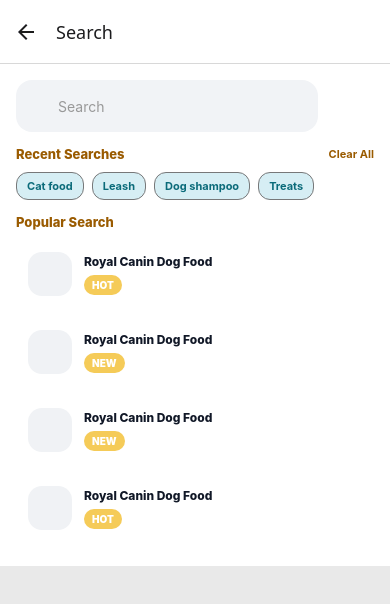
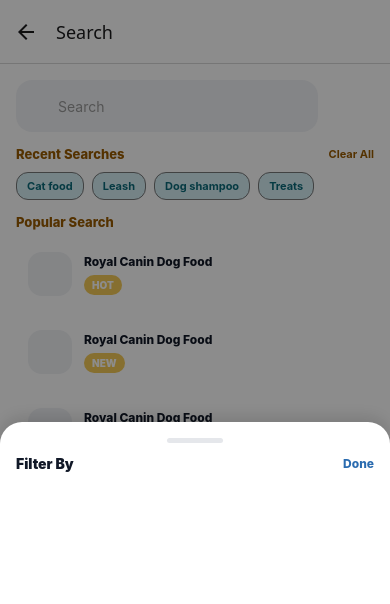
Before and after one commit to moark-peralta-study-repo/princess-lyka-app, a React Native app: screen /Search in a window 390 px wide. Both pictures are taken after a click on the element 352 px from the left and 106 px from the top of the page. Shown: the top 604 px of the page. Built offline with nearby package versions, Linux system fonts and the light colour scheme; some icons are missing; what react-native-worklets would draw is missing.

Commit message:
filter drawer show when filter btn clicked

```diff
--- /dev/null
+++ b/src/components/Maintabs/FilterDrawer/FilterDrawer.jsx
@@ -0,0 +1,80 @@
+import React, { useEffect, useRef } from "react";
+import {
+	View,
+	Text,
+	Modal,
+	Pressable,
+	Animated,
+	Dimensions,
+	StyleSheet,
+} from "react-native";
+import { styles } from "./styles";
+
+const { height: SCREEN_H } = Dimensions.get("window");
+
+export default function FilterDrawer({
+	visible,
+	onClose,
+	heightPct = 0.5,
+	title = "Filter By",
+	children,
+}) {
+	const SHEET_H = SCREEN_H * heightPct;
+
+	const translateY = useRef(new Animated.Value(SHEET_H)).current;
+
+	const backdropOpacity = translateY.interpolate({
+		inputRange: [0, SHEET_H],
+		outputRange: [0.45, 0],
+		extrapolate: "clamp",
+	});
+
+	useEffect(() => {
+		if (visible) {
+			translateY.setValue(SHEET_H);
+			Animated.timing(translateY, {
+				toValue: 0,
+				duration: 220,
+				useNativeDriver: true,
+			}).start();
+		}
+	}, [visible, SHEET_H, translateY]);
+
+	const close = () => {
+		Animated.timing(translateY, {
+			toValue: SHEET_H,
+			duration: 200,
+			useNativeDriver: true,
+		}).start(() => onClose?.());
+	};
+
+	if (!visible) return null;
+
+	return (
+		<Modal
+			visible={visible}
+			transparent
+			animationType="none"
+			onRequestClose={close}
+		>
+			<Pressable style={StyleSheet.absoluteFill} onPress={close}>
+				<Animated.View
+					style={[styles.backdrop, { opacity: backdropOpacity }]}
+				/>
+			</Pressable>
+
+			<Animated.View
+				style={[styles.sheet, { height: SHEET_H, transform: [{ translateY }] }]}
+			>
+				<View style={styles.handle} />
+
+				<View style={styles.header}>
+					<Text style={styles.title}>{title}</Text>
+					<Pressable onPress={close}>
+						<Text style={styles.done}>Done</Text>
+					</Pressable>
+				</View>
+			</Animated.View>
+		</Modal>
+	);
+}
--- /dev/null
+++ b/src/components/Maintabs/FilterDrawer/styles.jsx
@@ -0,0 +1,39 @@
+import { StyleSheet } from "react-native";
+
+export const styles = StyleSheet.create({
+	backdrop: { flex: 1, backgroundColor: "#000" },
+
+	sheet: {
+		position: "absolute",
+		left: 0,
+		right: 0,
+		bottom: 0,
+		backgroundColor: "#fff",
+		borderTopLeftRadius: 22,
+		borderTopRightRadius: 22,
+		padding: 16,
+
+		shadowOpacity: 0.12,
+		shadowRadius: 16,
+		shadowOffset: { width: 0, height: -6 },
+		elevation: 8,
+	},
+
+	handle: {
+		alignSelf: "center",
+		width: 56,
+		height: 5,
+		borderRadius: 999,
+		backgroundColor: "#e5e7eb",
+		marginBottom: 12,
+	},
+
+	header: {
+		flexDirection: "row",
+		alignItems: "center",
+		justifyContent: "space-between",
+		marginBottom: 14,
+	},
+	title: { fontSize: 14, fontWeight: "900", color: "#111827" },
+	done: { fontSize: 12, fontWeight: "800", color: "#2b6cb0" },
+});
--- a/src/screens/SearchScreen/SearchScreen.jsx
+++ b/src/screens/SearchScreen/SearchScreen.jsx
@@ -1,18 +1,12 @@
-import React, { useState } from "react";
-import {
-	View,
-	Text,
-	StyleSheet,
-	SafeAreaView,
-	TextInput,
-	ScrollView,
-	Pressable,
-} from "react-native";
+import { useState } from "react";
+import { View, Text, SafeAreaView, ScrollView, Pressable } from "react-native";
 import SearchBar from "../../components/ui/SearchBar/SearchBar";
 import { styles } from "./styles";
+import FilterDrawer from "../../components/Maintabs/FilterDrawer/FilterDrawer";
 
 export default function SearchScreen() {
 	const [q, setQ] = useState("");
+	const [filterOpen, setFilterOpen] = useState(false);
 
 	const recent = ["Cat food", "Leash", "Dog shampoo", "Treats"];
 	const popular = [
@@ -30,7 +24,9 @@ export default function SearchScreen() {
 					value={q}
 					onChangeText={setQ}
 					autoFocus
-					onFilterPress={() => {}}
+					onFilterPress={() => {
+						setFilterOpen(true);
+					}}
 				/>
 
 				<View style={styles.rowBetween}>
@@ -68,6 +64,12 @@ export default function SearchScreen() {
 					))}
 				</View>
 			</ScrollView>
+			<FilterDrawer
+				visible={filterOpen}
+				onClose={() => setFilterOpen(false)}
+				heightPct={0.5}
+				title="Filter By"
+			/>
 		</SafeAreaView>
 	);
 }
```
